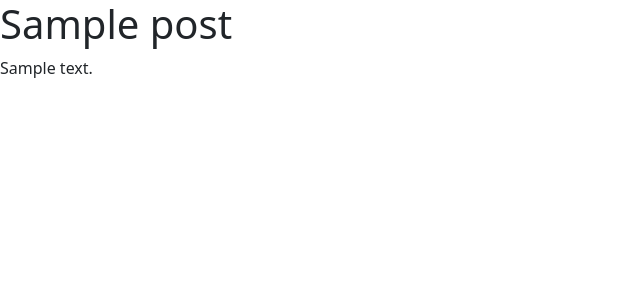
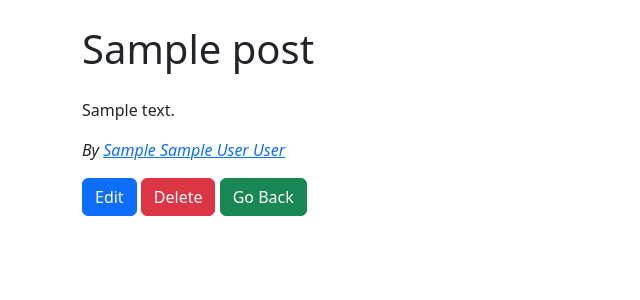
Before and after one commit to sangerco/flask_blogly, a Flask app: page /users/posts/1 in a window 1280 px wide. Shown: the top 300 px of the page, without its empty margins (0-640 px from the left). Run offline with Flask 2, Linux system fonts and the light colour scheme; tables that the repository leaves empty hold one stand-in row (values such as "Sample post").

Commit message:
added post tests

```diff
--- a/app.py
+++ b/app.py
@@ -49,7 +49,7 @@ def create_user():
 def show_user(user_id):
     """ show details for user """
     user = User.query.get_or_404(user_id)
-    posts = Post.query.get(user_id)
+    posts = Post.query.filter_by(user_id = user_id)
     return render_template("user-info.html", user=user, posts=posts)
 
 @app.route('/users/edit/<int:user_id>')
@@ -84,8 +84,62 @@ def delete_user(user_id):
 
     return redirect ('/users')
 
+@app.route("/users/<int:user_id>/posts/new")
+def show_new_post_form(user_id):
+    """ display form to create new post """
+    user = User.query.get_or_404(user_id)
+    return render_template("new-post.html", user=user)
+
+@app.route("/users/<int:user_id>/posts/new", methods=['POST'])
+def add_new_post(user_id):
+    """ add created post to database, return to user profile page """
+    user = User.query.get_or_404(user_id)
+    title = request.form["title"]
+    content = request.form["content"]
+    # created_at =
+    user_id = user.id
+
+    new_post = Post(title=title, content=content, user_id=user_id)
+    db.session.add(new_post)
+    db.session.commit()
+
+    return redirect ('/users')
+
+
 @app.route("/users/posts/<int:post_id>")
 def display_posts(post_id):
     """ show individual post """
     post = Post.query.get_or_404(post_id)
     return render_template("post-info.html", post=post)
+
+@app.route('/users/edit/posts/<int:post_id>')
+def show_edit_post_form(post_id):
+    """ display post details and provide cancel and save buttons """
+    post = Post.query.get_or_404(post_id)
+    return render_template("edit-post.html", post=post)
+
+@app.route('/users/edit/posts/<int:post_id>', methods=['POST'])
+def edit_post(post_id):
+    """ submit post changes to db and return to user page """
+    title = request.form["title"]
+    content = request.form["content"]
+
+    post = Post.query.get(post_id)
+    user_id = post.user_id
+    post.title = title
+    post.content = content
+    post.user_id = user_id
+    db.session.add(post)
+    db.session.commit()
+
+    return redirect ('/users')
+
+@app.route("/users/posts/delete/<int:post_id>")
+def delete_post(post_id):
+    """ delete user from database and return to users page """
+
+    post = Post.query.get(post_id)
+    db.session.delete(post)
+    db.session.commit()
+
+    return redirect ('/users')
--- a/models.py
+++ b/models.py
@@ -48,4 +48,4 @@ class Post(db.Model):
     user_id = db.Column(db.Integer, db.ForeignKey('users.id'))
 
     # creates relationship between User and Post models
-    # user = db.relationship("User", backref='posts')
+    user = db.relationship("User", backref='posts')
--- a/static/app.css
+++ b/static/app.css
@@ -1,28 +1,43 @@
-#user-name {
+h1 {
     margin-top: 25px;
-    margin-left: 100px;
-    margin-bottom: 25px;
+}
+
+h2 {
+    margin-top: 75px;
 }
 
 img {
     margin-left: 100px;
+    margin-top: 50px;
 }
 
-#button_container {
+h3 {
+    margin-top:50px;
+}
+
+/* #button_container {
     margin-top: 15px;
     margin-left: 100px;
-}
+} */
 
-#users {
+/* #users {
     margin-top: 25px;
     margin-left: 100px;
     margin-bottom: 25px;
-}
+} */
 
 #user-list {
     margin-left: 100px;
 }
 
-#form {
-    margin-left: 100px;
+#post-title {
+    margin-top: 25px;
 }
+
+#post-div {
+    margin-top: 25px;
+}
+
+#post-author {
+    font-style: italic;
+}
--- a/templates/add-user.html
+++ b/templates/add-user.html
@@ -4,7 +4,7 @@
 {% block title %}Add User{% endblock %}
 
 {% block content%}
-
+<div class="container">
     <h1 id="users">Create User</h1>
 
     <form id="form" action="/users/new" method="POST">
@@ -37,7 +37,7 @@
             <button type="button" id="cancelButton" class="btn btn-danger">Cancel</button>
         </div>
     </form>
-
+</div>
 <script type="text/javascript">
     document.getElementById("cancelButton").onclick = function () {
         location.href = "/users";
--- a/templates/edit-user.html
+++ b/templates/edit-user.html
@@ -4,7 +4,7 @@
 {% block title %}Edit User{% endblock %}
 
 {% block content%}
-
+<div class="container">
     <h1 id="users">Edit User</h1>
 
     <form id="form" action="/users/edit/{{user.id}}" method="POST">
@@ -37,7 +37,7 @@
             <button class="btn btn-primary">Edit</button>
         </div>
     </form>
-
+</div>
 <script type="text/javascript">
     document.getElementById("cancelButton").onclick = function () {
         location.href = "/users/{{user.id}}";
--- a/templates/post-info.html
+++ b/templates/post-info.html
@@ -4,13 +4,31 @@
 {% block title %}{{post.title}}{% endblock %}
 
 {% block content%}
+<div class="container">
+    <h1 id="post-title">{{post.title}}</h1>
 
-<h1>{{post.title}}</h1>
+    <div id="post-div">
+        <p>{{post.content}}</p>
 
-<div>
-    <p>{{post.content}}</p>
-
-    <a href="/"></a>
+        <p id="post-author">By <a href="/users/{{post.user.id}}">{{post.user.get_full_name()}}</a></p>
+    </div>
+    <div id="button_container">
+        <button type="button" id="editPostButton" class="btn btn-primary">Edit</button>
+        <button type="button" id="deletePostButton" class="btn btn-danger">Delete</button>
+        <button type="button" id="returnButton" class="btn btn-success">Go Back</button>
+    </div>
 </div>
 
+<script type="text/javascript">
+    document.getElementById("editPostButton").onclick = function () {
+        location.href = "/users/edit/posts/{{post.id}}";
+    };
+    document.getElementById("deletePostButton").onclick = function () {
+        location.href = "/users/posts/delete/{{post.id}}";
+    };
+    document.getElementById("returnButton").onclick = function () {
+        location.href = "/users/{{post.user.id}}";
+    };
+</script>
+
 {% endblock %}
```
Also changed, not shown: templates/edit-post.html (added, +31 -0 lines), templates/new-post.html (added, +31 -0 lines), templates/user-info.html (+33 -12 lines), templates/users.html (+4 -3 lines), test_app.py (+46 -4 lines). Lines whose indentation alone changed are shown as unchanged.
